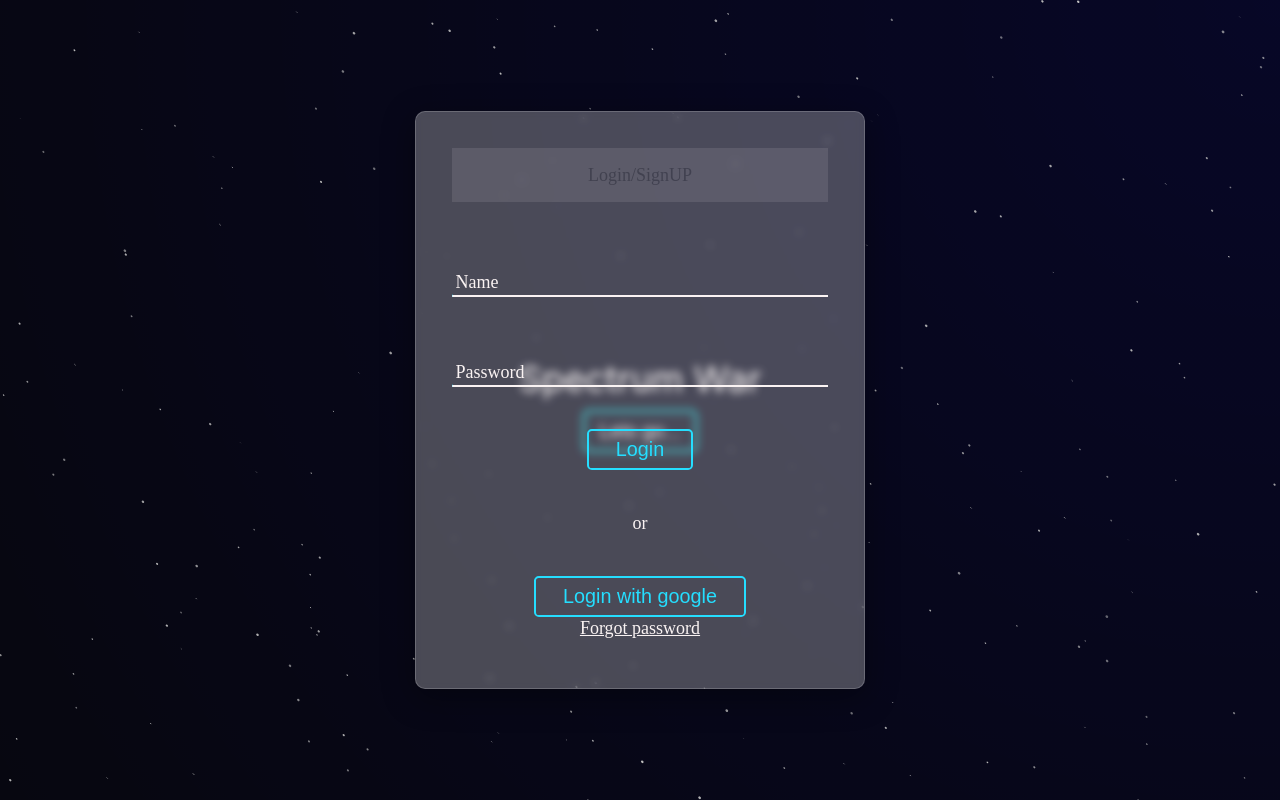
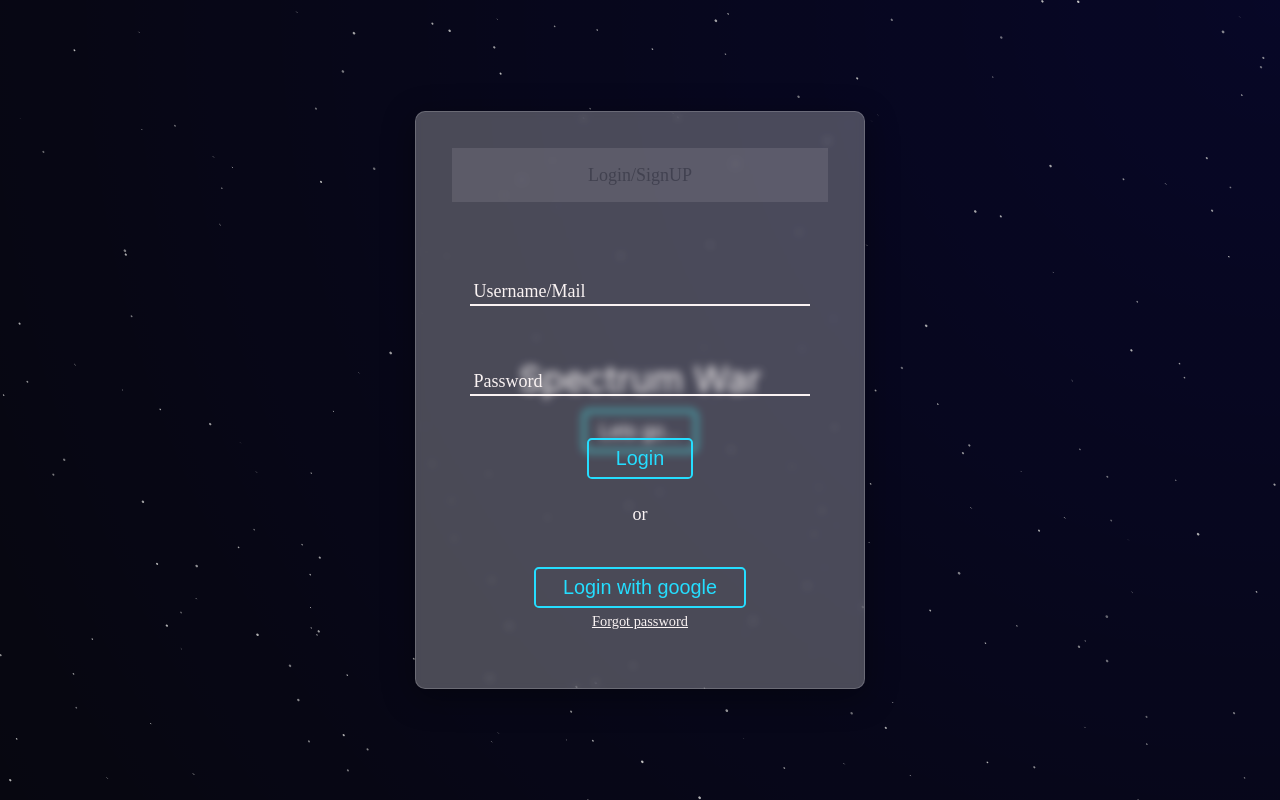
Before and after one commit to basil-reji/Spectrum_War-HomePage, a plain HTML site: page index.html in a window 1280 px wide. Drawn offline with Linux system fonts and the light colour scheme.

Commit message:
Login page modified

```diff
--- a/assets/style.css
+++ b/assets/style.css
@@ -167,7 +167,7 @@ canvas {
   display: flex;
   justify-content: space-around;
   align-items: center;
-  padding: rem;
+  padding: 1rem;
   flex-direction: column;
 }
 
@@ -193,7 +193,7 @@ canvas {
   overflow: hidden;
 }
 
-#login_form .ins{
+.ins{
   position: relative;
   display: flex;
   justify-content: center;
@@ -205,19 +205,20 @@ canvas {
   margin-bottom: 1rem;
 }
 
-#login_form .ins input{
+.ins input{
   width: 100%;
   height: 3rem;
   border: none;
   padding-top: 1rem;
   color: #ffffff;
+  font-size: 1.1rem;
   font-family: -apple-system, BlinkMacSystemFont, 'Segoe UI', Roboto, Oxygen, Ubuntu, Cantarell, 'Open Sans', 'Helvetica Neue', sans-serif;
   outline: none;
   background: transparent;
   border-bottom: 2px solid #faf3f3 ;
 }
 
-#login_form .ins label{
+.ins label{
   color: #faf3f3;
   position: absolute;
   bottom: 0;
@@ -227,7 +228,7 @@ canvas {
   height: 100%;
 }
 
-#login_form .ins label::after{
+.ins label::after{
   content: "";
   position: absolute;
   height: 100%;
@@ -239,42 +240,24 @@ canvas {
   transition: all 0.3s ease;
 }
 
-#login_form .ins .content{
+.ins .content{
   position: absolute;
   bottom: 0.2rem;
   left: 0;
   transition: all 0.3s ease;
 }
 
-#login_form .ins input:focus + .label-class .content,
-#login_form .ins input:valid + .label-class .content{
-    transform: translate(0,-200%);
+.ins input:focus + .label-class .content,
+.ins input:valid + .label-class .content{
+    transform: translate(0,-160%);
     font-size: 0.9rem;
+    color: #25deff;
 }
 
-#login_form .ins input:focus + label::after,
-#login_form .ins input:valid + label::after{
+.ins input:focus + label::after,
+.ins input:valid + label::after{
     transform: translateX(0%);
 }
-
-/*
-#login_form .ins button{
-  cursor: pointer;
-  padding: 0.3rem 1.3rem;
-  font-size: 1.1rem;
-  font-weight: 500;
-  color: #25deff;
-  background-color: transparent;
-  border: 2px solid #25deff;
-  border-radius: 0.27rem;
-  transition: all 0.3s ease;
-}
-
-#login_form .ins button:hover{
-  background-color: #25deff;
-  color: #ffffff;
-}
-*/
 
 .log-div{
   position: relative;
@@ -289,6 +272,7 @@ canvas {
 
 .log-div::before{
   content: "or";
+  font-size: 1rem;
   color: #faf3f3;
   position: absolute;
   top: -1.5rem;
@@ -314,6 +298,7 @@ button:hover{
 }
 
 .log-div a{
+  font-size: 0.8rem;
   position: absolute;
   bottom: -0.5rem;
   color: #faf3f3;
--- a/index.html
+++ b/index.html
@@ -81,7 +81,7 @@
                 <div class="ins">
                   <input type="text" name="name" autocomplete="off" required />
                   <label for="name" class="label-class">
-                      <span class="content">Name</span>
+                      <span class="content">Username/Mail</span>
                   </label>
                 </div>
                 <div class="ins">
```
